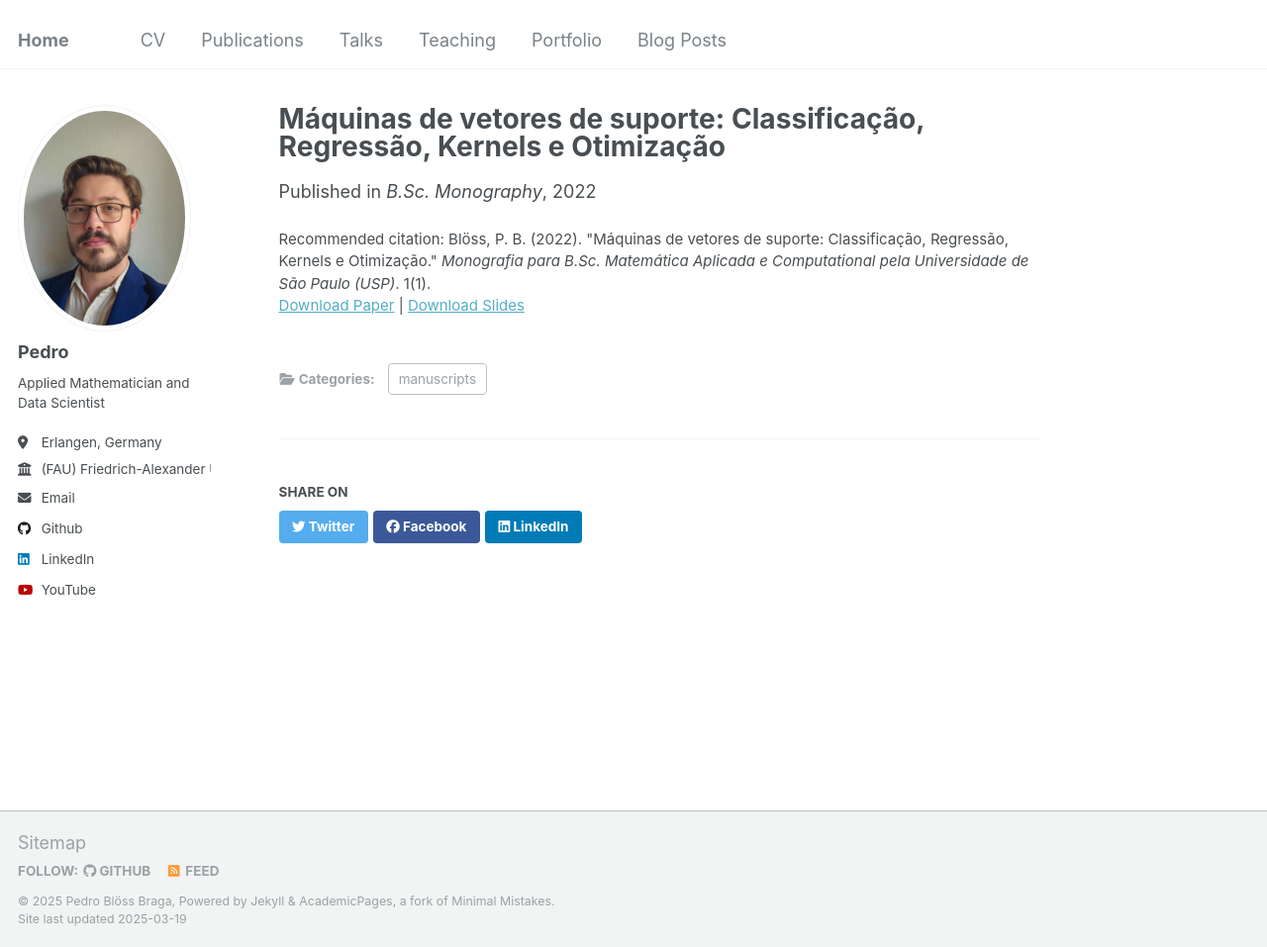
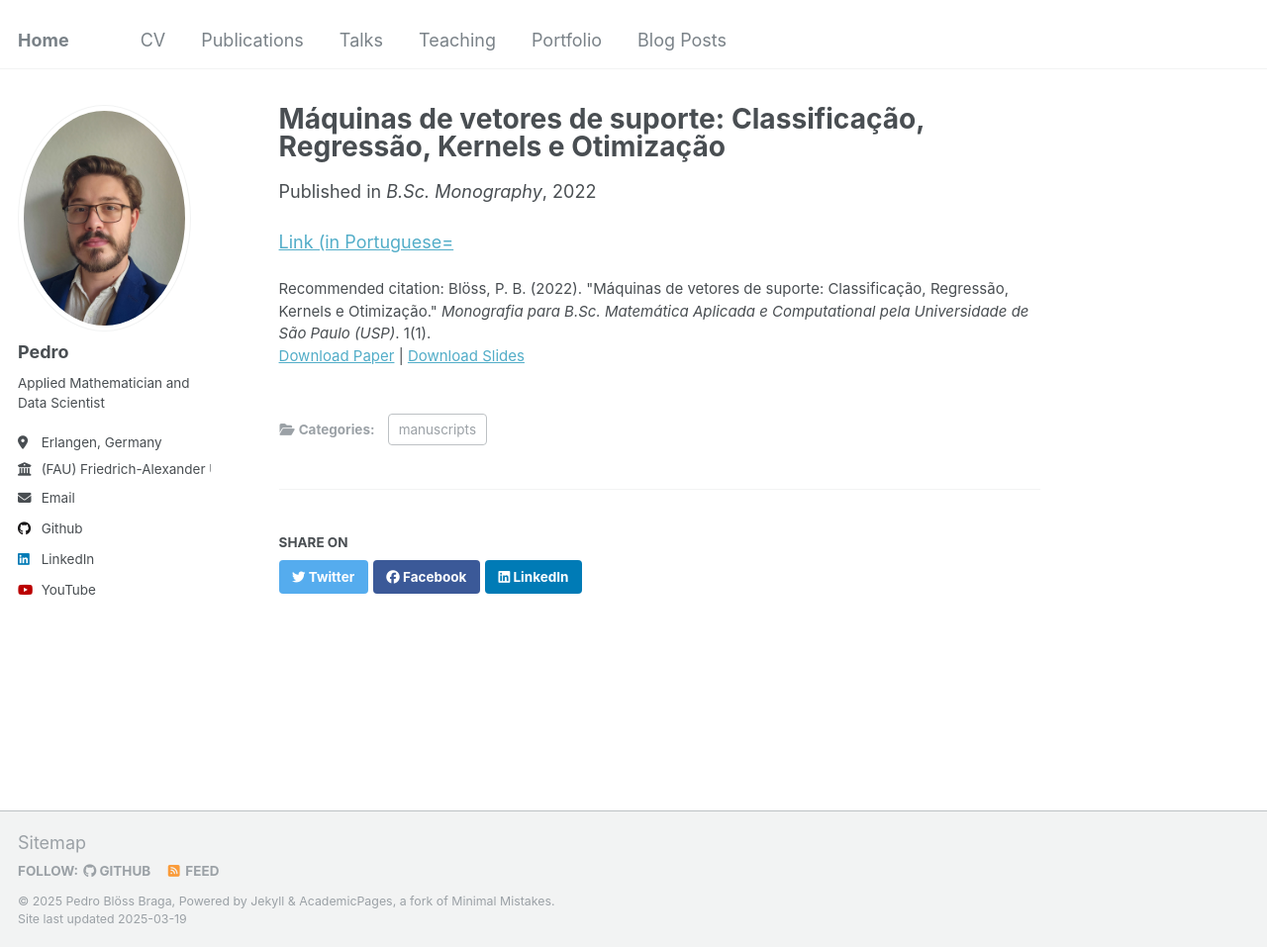
Before and after one commit to pedroblossbraga/pedroblossbraga.github.io, a Jekyll site: the page built from _publications/2009-10-01-paper-title-number-1.md, in a window 1280 px wide and 957 px high. Shown: the whole window at 99% size. Built offline with Jekyll 4.4.1, drawn with Linux system fonts in a browser that asks for light colours; some of the changed lines change nothing that is shown.

Commit message:
Update 2009-10-01-paper-title-number-1.md

```diff
--- a/_publications/2009-10-01-paper-title-number-1.md
+++ b/_publications/2009-10-01-paper-title-number-1.md
@@ -6,7 +6,8 @@ permalink: /publication/2009-10-01-paper-title-number-1
 excerpt: ''
 date: 2022-08-01
 venue: 'B.Sc. Monography'
-slidesurl: '[link in Portuguese](https://drive.google.com/file/d/1AwYMACQsDhy36vFSUbMfxYxrMvyuSMWW/view)'
-paperurl: '[link in Portuguese](https://drive.google.com/file/d/1AwYMACQsDhy36vFSUbMfxYxrMvyuSMWW/view)'
+slidesurl: 'https://drive.google.com/file/d/1AwYMACQsDhy36vFSUbMfxYxrMvyuSMWW/view'
+paperurl: 'https://drive.google.com/file/d/1AwYMACQsDhy36vFSUbMfxYxrMvyuSMWW/view'
 citation: 'Blöss, P. B. (2022). &quot;Máquinas de vetores de suporte: Classificação, Regressão, Kernels e Otimização.&quot; <i>Monografia para B.Sc. Matemática Aplicada e Computational pela Universidade de São Paulo (USP)</i>. 1(1).'
 ---
+[Link (in Portuguese=](https://drive.google.com/file/d/1AwYMACQsDhy36vFSUbMfxYxrMvyuSMWW/view)
```
